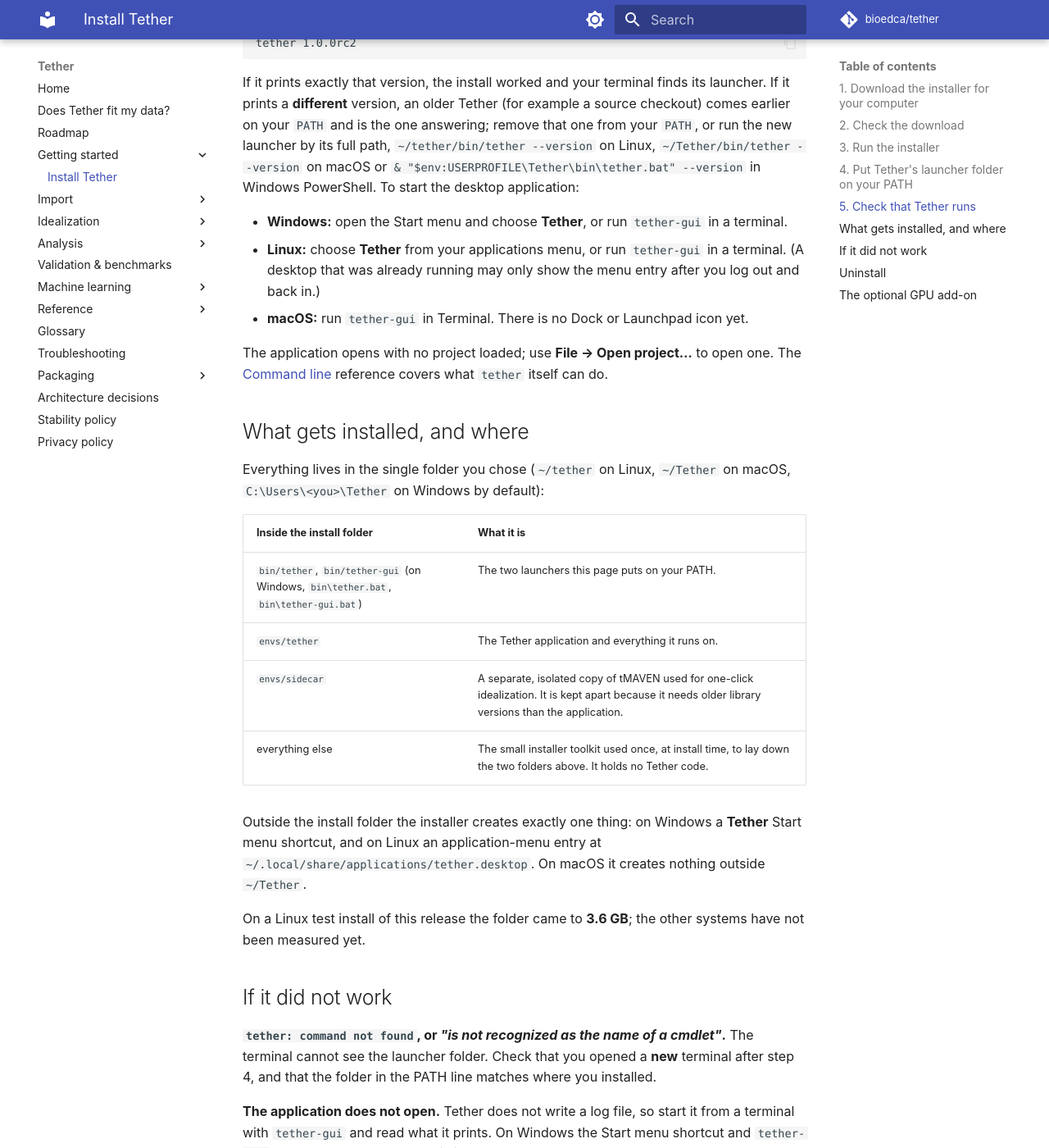
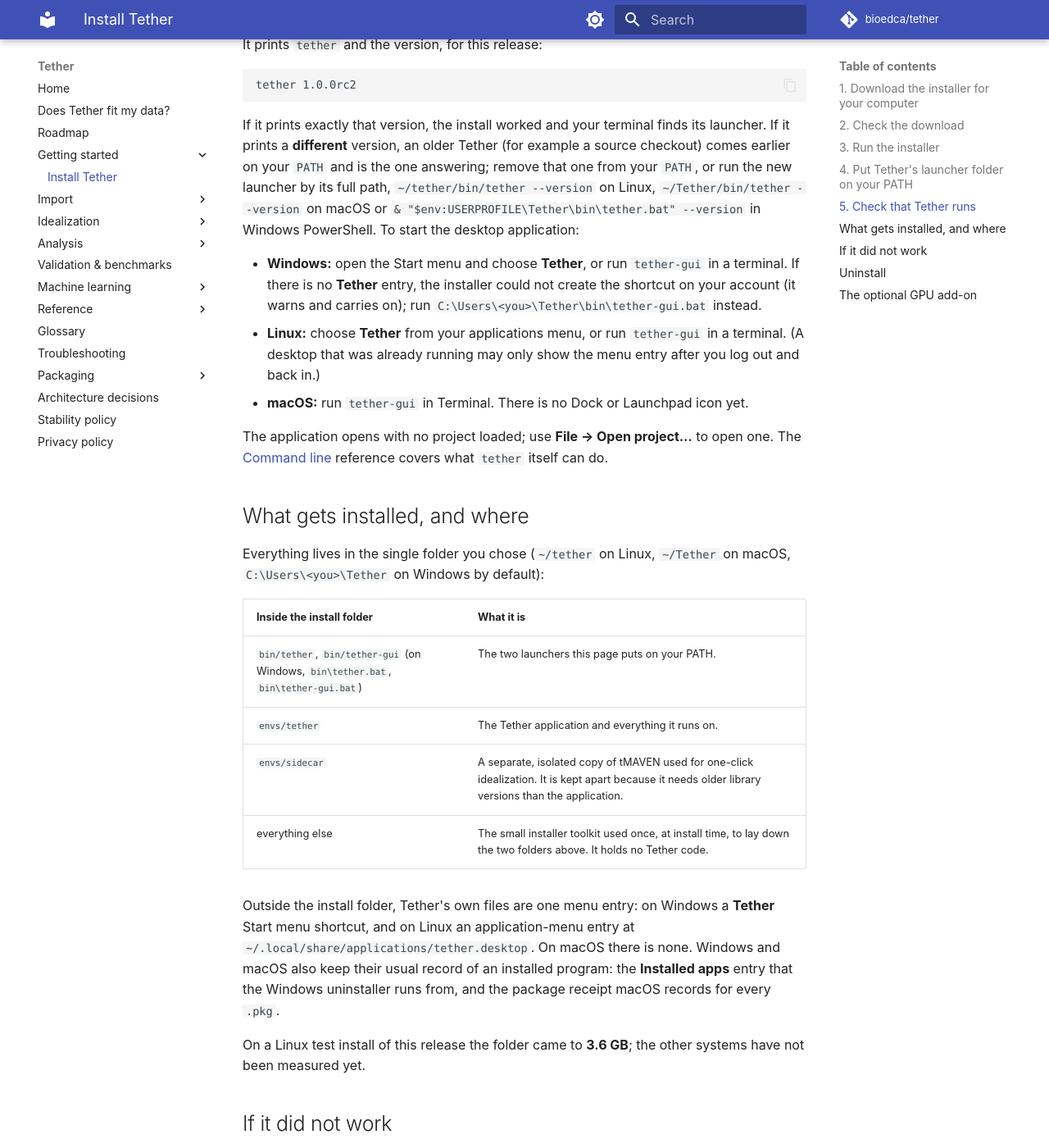
Before and after one commit to bioedca/tether, an MkDocs documentation site: the page built from docs/install.md, in a window 1280 px wide and 1400 px high, scrolled down 4093 px. Shown: the whole window at 82% size. Built offline with MkDocs 1.6.1 and Material for MkDocs 9.7.7, drawn with Linux system fonts in a browser that asks for light colours; comment, search, counter and statistics services are not loaded; the version menu is left out; some of the changed text lies outside the part shown.

Commit message:
docs(install): qualify the no-admin, menu-entry and footprint claims

````diff
--- a/docs/install.md
+++ b/docs/install.md
@@ -104,8 +104,10 @@ genuine before you choose to go past it; the checksum alone cannot. What it look
 get past it on each system is in
 [The installer is flagged as unsigned](troubleshooting.md#the-installer-is-flagged-as-unsigned).
 
-No step needs an administrator account if you install for yourself only, which is what this
-page assumes.
+Installing for yourself only, which is what this page assumes, needs no administrator account
+on Windows or Linux, and none on macOS if you use the Terminal command below. The macOS
+**Open Anyway** route does ask for an administrator's password, so on a Mac where you have none,
+use the Terminal command.
 
 **Windows.** Double-click the `.exe`. When SmartScreen says *"Windows protected your PC"*,
 choose **More info → Run anyway**. Accept the license, choose **Just Me**, and keep the
@@ -191,6 +193,8 @@ new launcher by its full path, `~/tether/bin/tether --version` on Linux,
 Windows PowerShell. To start the desktop application:
 
 - **Windows:** open the Start menu and choose **Tether**, or run `tether-gui` in a terminal.
+  If there is no **Tether** entry, the installer could not create the shortcut on your account
+  (it warns and carries on); run `C:\Users\<you>\Tether\bin\tether-gui.bat` instead.
 - **Linux:** choose **Tether** from your applications menu, or run `tether-gui` in a terminal.
   (A desktop that was already running may only show the menu entry after you log out and back
   in.)
@@ -211,9 +215,11 @@ Everything lives in the single folder you chose (`~/tether` on Linux, `~/Tether`
 | `envs/sidecar` | A separate, isolated copy of tMAVEN used for one-click idealization. It is kept apart because it needs older library versions than the application. |
 | everything else | The small installer toolkit used once, at install time, to lay down the two folders above. It holds no Tether code. |
 
-Outside the install folder the installer creates exactly one thing: on Windows a **Tether**
+Outside the install folder, Tether's own files are one menu entry: on Windows a **Tether**
 Start menu shortcut, and on Linux an application-menu entry at
-`~/.local/share/applications/tether.desktop`. On macOS it creates nothing outside `~/Tether`.
+`~/.local/share/applications/tether.desktop`. On macOS there is none. Windows and macOS also
+keep their usual record of an installed program: the **Installed apps** entry that the Windows
+uninstaller runs from, and the package receipt macOS records for every `.pkg`.
 
 On a Linux test install of this release the folder came to **3.6 GB**; the other systems have
 not been measured yet.
@@ -272,6 +278,8 @@ rm -rf ~/Tether
 ```
 
 Then delete the `export PATH=…/Tether/bin` line from `~/.zshrc`.
+macOS keeps its package receipt for the install; it is a small record and does no harm left
+in place.
 
 **Windows.** Open **Settings → Apps → Installed apps**, find **Tether**, and choose
 **Uninstall**. If a **Tether** folder is still in the Start menu afterwards, delete it. Remove
````
